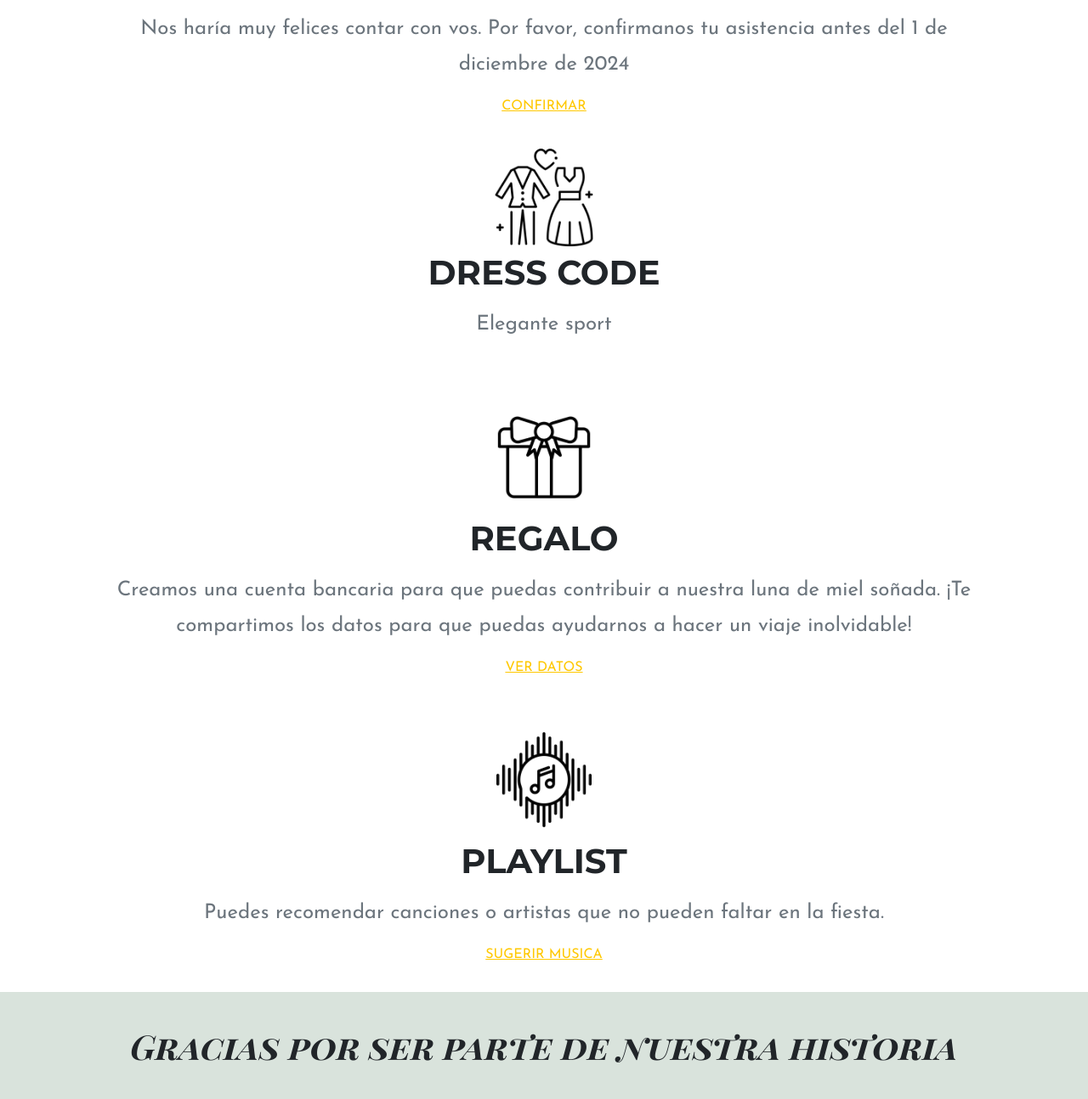
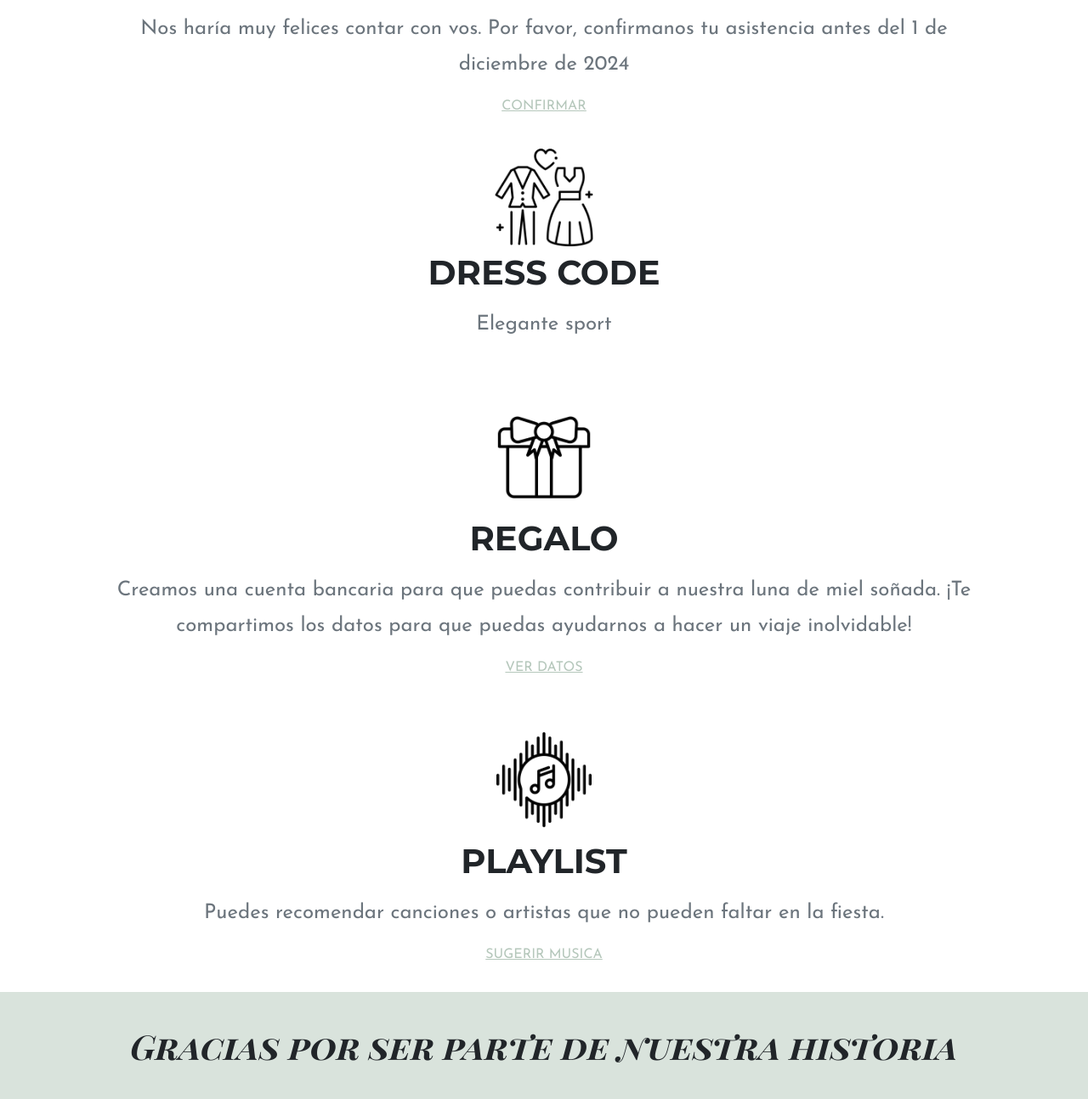
Before and after one commit to IanBlanco/invitacion, a plain HTML site: page index.html in a window 1280 px wide. Shown: the part 2106-3400 px from the top of the page at 85% size. Drawn offline with nearby package versions, Linux system fonts and the light colour scheme.

Commit message:
Cambios al domingo 3 del 11

```diff
--- a/css/estilos.css
+++ b/css/estilos.css
@@ -317,6 +317,9 @@ body {
 .btnCalendario {
     margin: 0 5vw;
     text-transform: uppercase;
+    color: #b5c7bb;
+    cursor: pointer;
+
 }
 
 .ceremoniaP,
@@ -424,7 +427,8 @@ body {
 }
 
 .btnRegalo {
-
+    color: #b5c7bb;
+    cursor: pointer;
     margin: 0 5vw;
 }
 
@@ -455,7 +459,7 @@ body {
 }
 
 .closeModal {
-    background-color: #44bfa3;
+    background-color: #b5c7bb;;
     color: white;
     border: none;
     padding: 10px 15px;
@@ -466,7 +470,7 @@ body {
 
 /*-----------------playlist----------------------------------------------------------------*/
 .btnMusica {
-
+    color: #b5c7bb;
     margin: 0 5vw;
 }
 
```
